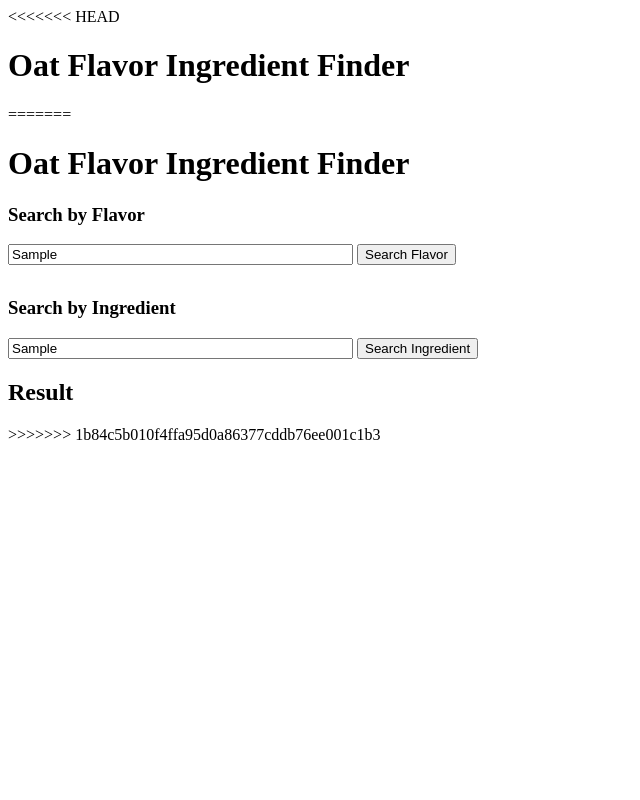
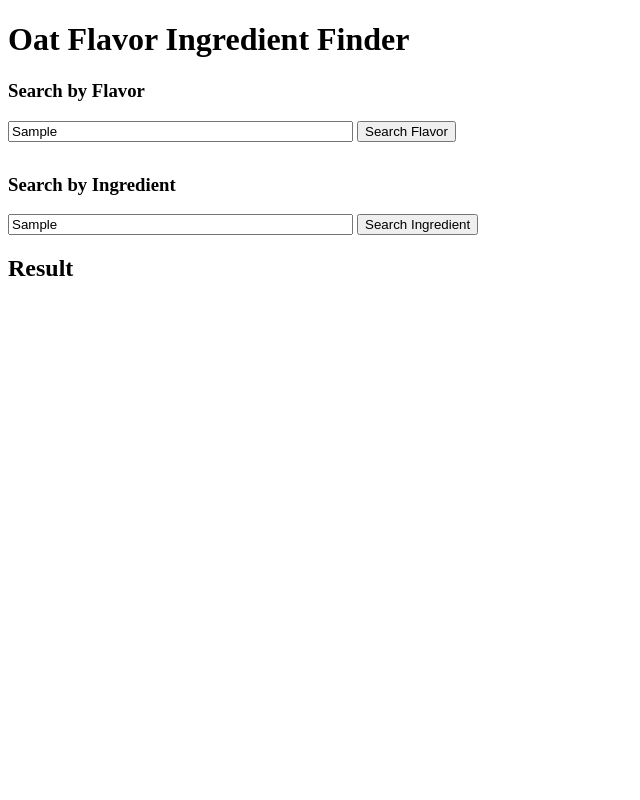
Before and after one commit to OTR15/oats-ingredient-tool, a Flask app: template templates/index.html in a window 1280 px wide. Shown: the whole page, without its empty margins (0-640 px from the left). Run offline with Flask 3, Linux system fonts and the light colour scheme; the template is opened without the code that fills it: most values are stand-ins (such as "Sample title", 1, 10 or a date in 2020).

Commit message:
Fix: cleaned up index template

```diff
--- a/templates/index.html
+++ b/templates/index.html
@@ -1,6 +1,3 @@
-<<<<<<< HEAD
-<html><body><h1>Oat Flavor Ingredient Finder</h1></body></html>
-=======
 <!DOCTYPE html>
 <html>
 <head>
@@ -52,4 +49,3 @@
     {% endif %}
 </body>
 </html>
->>>>>>> 1b84c5b010f4ffa95d0a86377cddb76ee001c1b3
```
